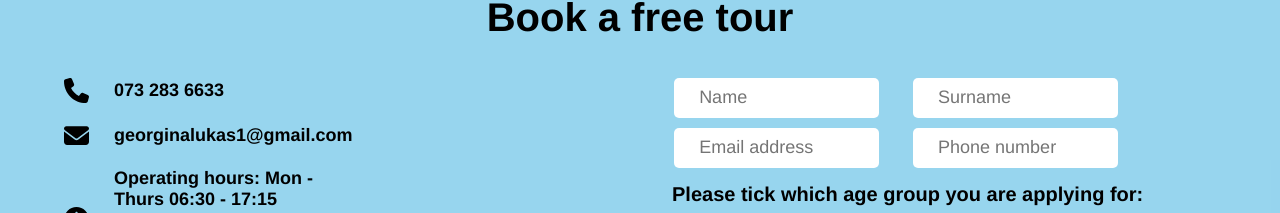
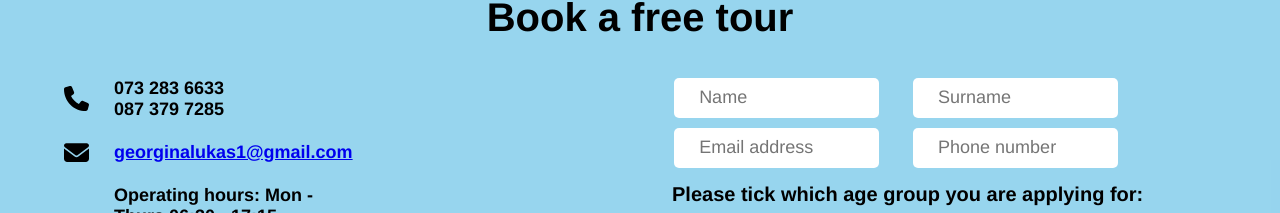
Before and after one commit to MikaRinquest/GinasDaycare, a Vue app: page /contact in a window 1280 px wide. Shown: the part 349-562 px from the top of the page. Built offline with nearby package versions, Linux system fonts and the light colour scheme; what vue-sweetalert2 would draw is missing.

Commit message:
Added minor changes

```diff
--- a/src/components/About/Vision.vue
+++ b/src/components/About/Vision.vue
@@ -4,7 +4,7 @@
       <div>
         <h2 class="vision-title title">Our Vision</h2>
         <p class="text">
-          Every child need to be cared by a family with LOVE, RESPECT &
+          Every child needs to be cared by a family with LOVE, RESPECT &
           SECURITY.We visualise this role.
         </p>
       </div>
--- a/src/components/Contact/Info.vue
+++ b/src/components/Contact/Info.vue
@@ -3,11 +3,20 @@
     <div id="icon-holder">
       <span class="span">
         <fa :icon="['fas', 'phone']" class="icon" />
-        <p class="contact-info">073 283 6633</p>
+        <span class="op-holder">
+          <a class="link" href="tel:073 283 6633">
+            <p class="contact-info">073 283 6633</p>
+          </a>
+          <a class="link" href="tel:087 379 7285">
+            <p class="contact-info">087 379 7285</p>
+          </a>
+        </span>
       </span>
       <span class="span">
         <fa :icon="['fas', 'envelope']" class="icon" />
-        <p class="contact-info">georginalukas1@gmail.com</p>
+        <a href="email:georginalukas1@gmail.com">
+          <p class="contact-info">georginalukas1@gmail.com</p>
+        </a>
       </span>
       <span class="span">
         <fa :icon="['fas', 'clock']" class="icon" />
@@ -41,6 +50,11 @@ export default {};
 </script>
 
 <style scoped>
+.link {
+  text-decoration: none;
+  color: black;
+}
+
 #icon-holder {
   display: flex;
   flex-direction: column;
--- a/src/components/Landing/Timeline.vue
+++ b/src/components/Landing/Timeline.vue
@@ -18,7 +18,7 @@
     >
       <div class="tl-content">
         <p class="p1">
-          Gina's Day-educare was established in 2005 by Owner Georgina Lukas .
+          Gina's Day-Educare was established in 2006 by Owner Georgina Lukas .
         </p>
         <p>In 2013 Gina's Day-Educare expanded.</p>
       </div>
@@ -71,7 +71,7 @@ export default {
           text: "CCTV Camera on both premises.",
         },
         {
-          text: "Qualified Teachers.",
+          text: "Qualified SED Teachers.",
         },
         {
           text: "Aftercare ( Teacher will assist with homework and reading skills, School holiday assistance aswell).",
@@ -80,7 +80,7 @@ export default {
           text: "Class Rooms and Play Area.",
         },
         {
-          text: "Reports ( All kids are evaluated the end of the Year by Teacher).",
+          text: "Reports ( All kids are evaluated throughout the year ).",
         },
         {
           text: "Parent Meetings.",
--- a/src/components/Services/Programs.vue
+++ b/src/components/Services/Programs.vue
@@ -1,7 +1,7 @@
 <template>
   <div class="meal-program">
     <h2 class="exp-title">
-      Meal Plan, Stationary List & Extra Mural Activities
+      Meal Plan, Stationary List, Food Contributions & Extra Mural Activities
     </h2>
     <p class="exp">
       Click the buttons below to download a copy of our Meal Plan,Stationary
@@ -12,7 +12,9 @@
       <a href="/Application_form.pdf" download class="download">
         EXTRA MURAL ACTIVITIES
       </a>
-      <a href="/Stationary_list.pdf" download class="download"> STATIONERY </a>
+      <a href="/Stationary_list.pdf" download class="download">
+        STATIONERY AND FOOD CONTRIBUTIONS
+      </a>
     </div>
   </div>
 </template>
```
